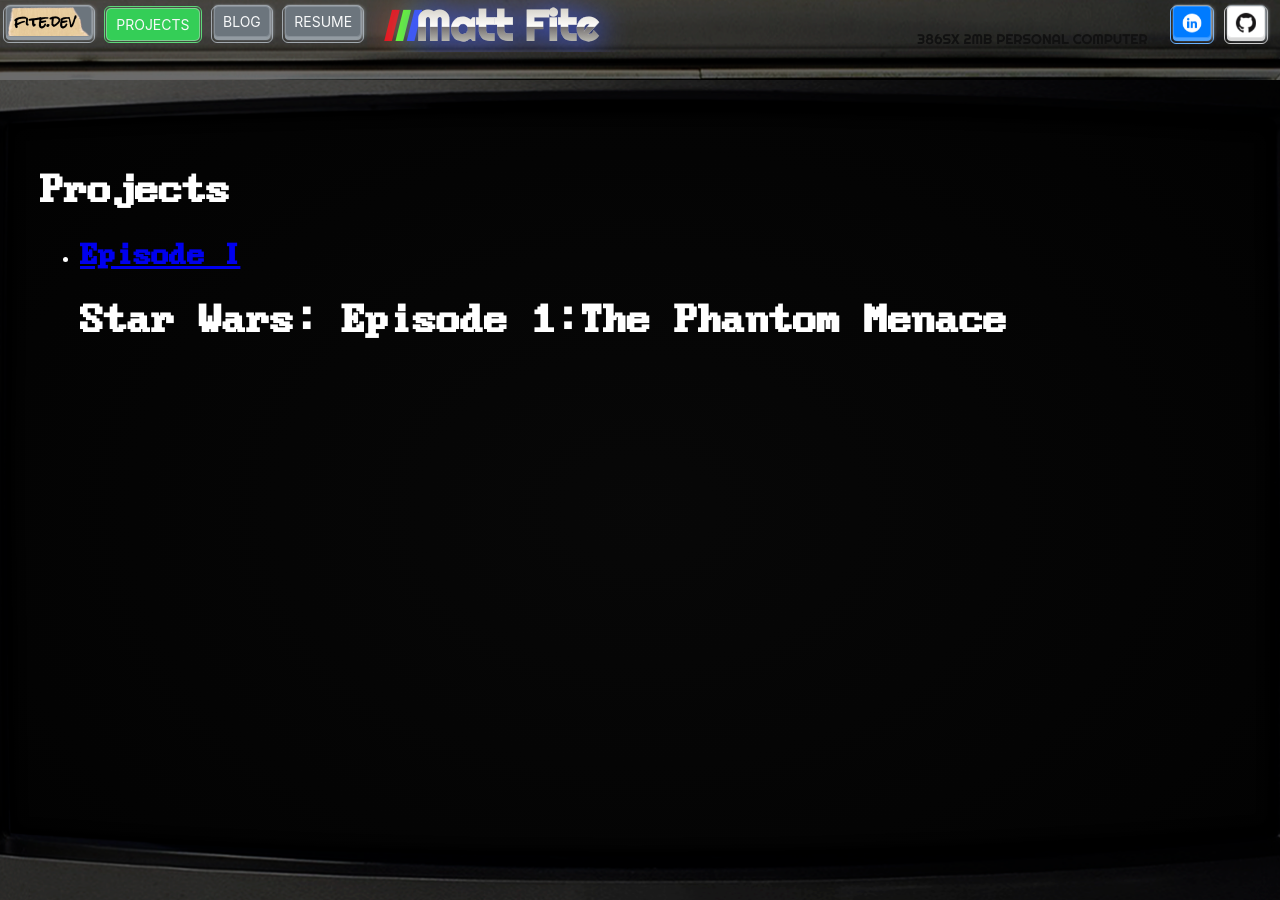
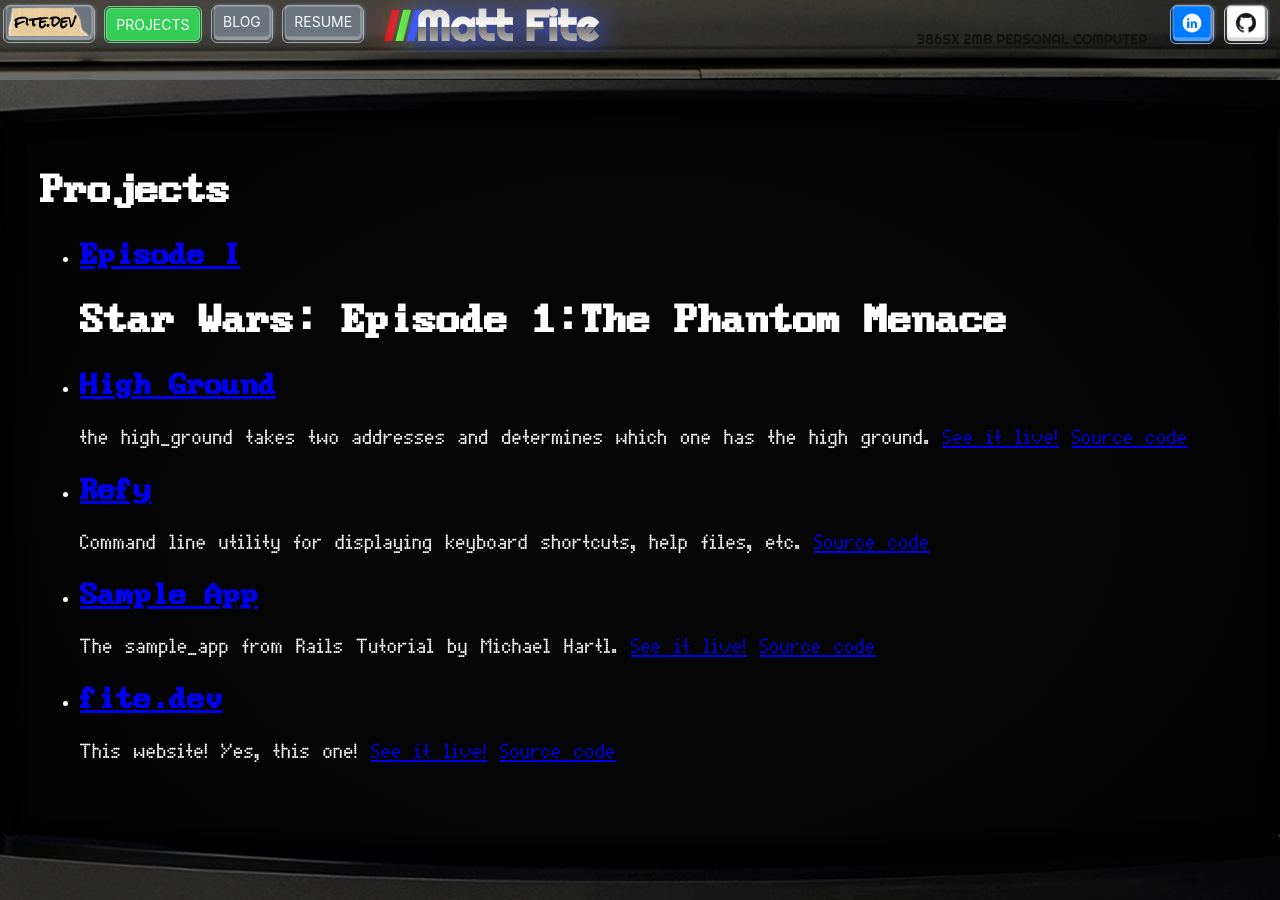
Before and after one commit to fiteclub/fiteclub.github.io, a Jekyll site: the page built from projects.md, in a window 1280 px wide. Built offline with Jekyll 4.4.1, drawn with Linux system fonts in a browser that asks for light colours.

Commit message:
Add projects, fix social buttons

```diff
--- a/_includes/navigation.html
+++ b/_includes/navigation.html
@@ -11,6 +11,6 @@
   <div class="filler">{% include logo.html %}</div>
   <div class="filler"><div class="slogan">{{ site.nav_slogan }}</div></div>
   <div class="right-buttons">
-    <a href="https://linkedin.com/in/{{ site.linkedin_custom_url_slug }}" target="_blank" class="kbc-button kbc-button-sm kbc-button-primary"><img src="assets/img/linkedin-logo-32px.png" alt="github" style="vertical-align:middle" class="logobutton"></a>
-    <a href="https://github.com/{{ site.github_username }}" target="_blank" class="kbc-button kbc-button-sm"><img src="assets/img/GitHub-Mark-32px.png" alt="linkedin" style="vertical-align:middle" class="logobutton"></a>
+    <a href="https://linkedin.com/in/{{ site.linkedin_custom_url_slug }}" target="_blank" class="kbc-button kbc-button-sm kbc-button-primary"><img src="../assets/img/linkedin-logo-32px.png" alt="github" style="vertical-align:middle" class="logobutton"></a>
+    <a href="https://github.com/{{ site.github_username }}" target="_blank" class="kbc-button kbc-button-sm"><img src="../assets/img/github-logo-32px.png" alt="github" style="vertical-align:middle" class="logobutton"></a>
   </div>
--- /dev/null
+++ b/_projects/fite_dev.md
@@ -0,0 +1,8 @@
+---
+title: "fite.dev"
+github_url: https://github.com/fiteclub/fiteclub.github.io
+production_url: https://fite.dev/
+---
+This website! Yes, this one!
+[See it live!](https://fite.dev/)
+[Source code](https://github.com/fiteclub/fiteclub.github.io)
--- a/_projects/high_ground.md
+++ b/_projects/high_ground.md
@@ -0,0 +1,10 @@
+---
+title: High Ground
+github_url: https://github.com/fiteclub/high_ground
+production_url: https://hidden-inlet-56466.herokuapp.com
+---
+the high_ground takes two addresses and determines which one has the high ground.
+[See it live!](https://hidden-inlet-56466.herokuapp.com)
+[Source code](https://github.com/fiteclub/high_ground)
+
+It's over Anakin. I have the high ground.
--- /dev/null
+++ b/_projects/rails_tutorial.md
@@ -0,0 +1,10 @@
+---
+title: Sample App
+github_url: https://github.com/fiteclub/sample_app
+production_url: https://floating-brushlands-04292.herokuapp.com
+---
+The sample_app from Rails Tutorial by Michael Hartl.
+[See it live!](https://floating-brushlands-04292.herokuapp.com)
+[Source code](https://github.com/fiteclub/sample_app)
+
+It's a twitter clone, proving that I can follow directions.
--- /dev/null
+++ b/_projects/refy.md
@@ -0,0 +1,6 @@
+---
+title: Refy
+github_url: https://github.com/fiteclub/sample_app
+---
+Command line utility for displaying keyboard shortcuts, help files, etc.
+[Source code](https://github.com/fiteclub/sample_app)
--- a/_sass/main.scss
+++ b/_sass/main.scss
@@ -229,10 +229,6 @@
   height: 20px;
 }
 
-.logobutton .github {
-
-}
-
 .buttontape {
   background: url("/assets/img/tape-36x92.png");
   background-size: cover;
```
Also changed, not shown: assets/img/github-logo-32px.png (renamed from assets/img/GitHub-Mark-32px.png).
